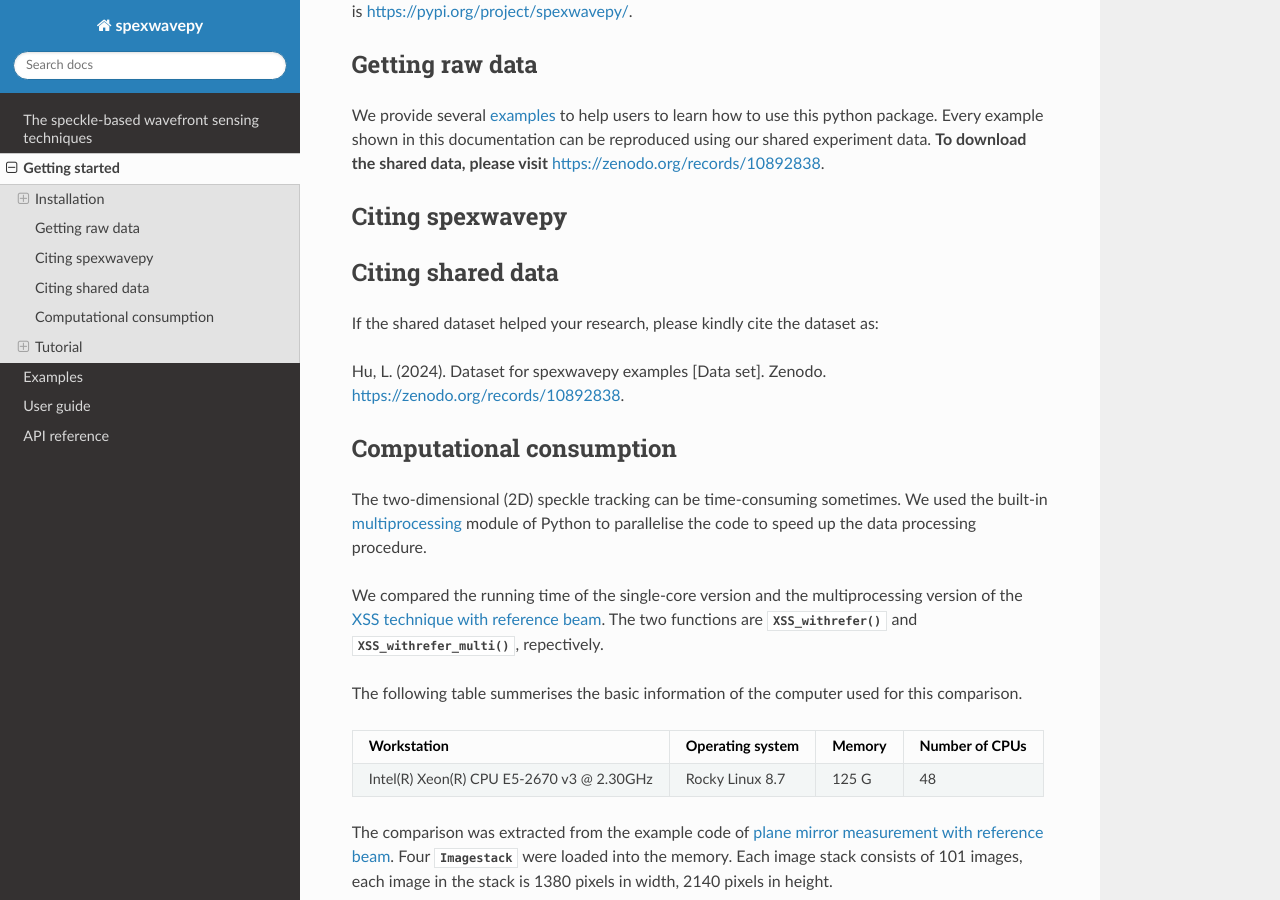
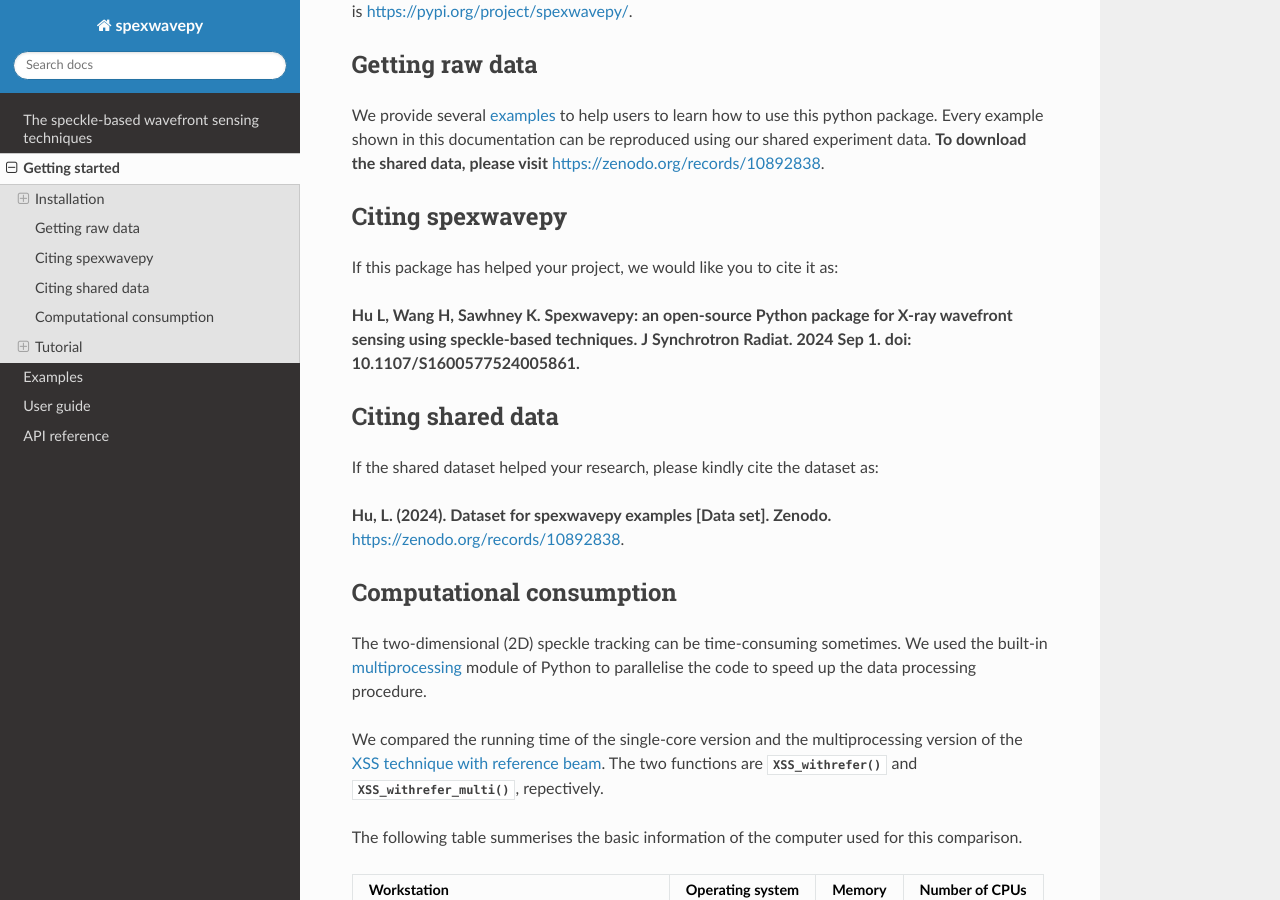
Before and after one commit to wholingfei/spexwavepy, a Sphinx documentation site: the page built from docs/source/getstart.rst, in a window 1280 px wide and 900 px high, scrolled down 758 px. Built offline with Sphinx 7.4.7 and the Read the Docs theme 2.0.0, drawn with Linux system fonts in a browser that asks for light colours.

Commit message:
add citation

```diff
--- a/docs/source/getstart.rst
+++ b/docs/source/getstart.rst
@@ -52,12 +52,18 @@
 
 Citing spexwavepy
 =================
+If this package has helped your project, we would like you to cite it as:
+
+**Hu L, Wang H, Sawhney K. Spexwavepy: an open-source Python package for X-ray wavefront sensing
+using speckle-based techniques.**
+**J Synchrotron Radiat. 2024 Sep 1.**
+**doi: 10.1107/S1600577524005861.**
 
 Citing shared data
 ==================
 If the shared dataset helped your research, please kindly cite the dataset as:
 
-Hu, L. (2024). Dataset for spexwavepy examples [Data set]. Zenodo.
+**Hu, L. (2024). Dataset for spexwavepy examples [Data set]. Zenodo.**
 `https://zenodo.org/records/10892838 <https://zenodo.org/records/10892838>`_.
 
 .. _comput:
```
Also changed, not shown: 5 other files.
